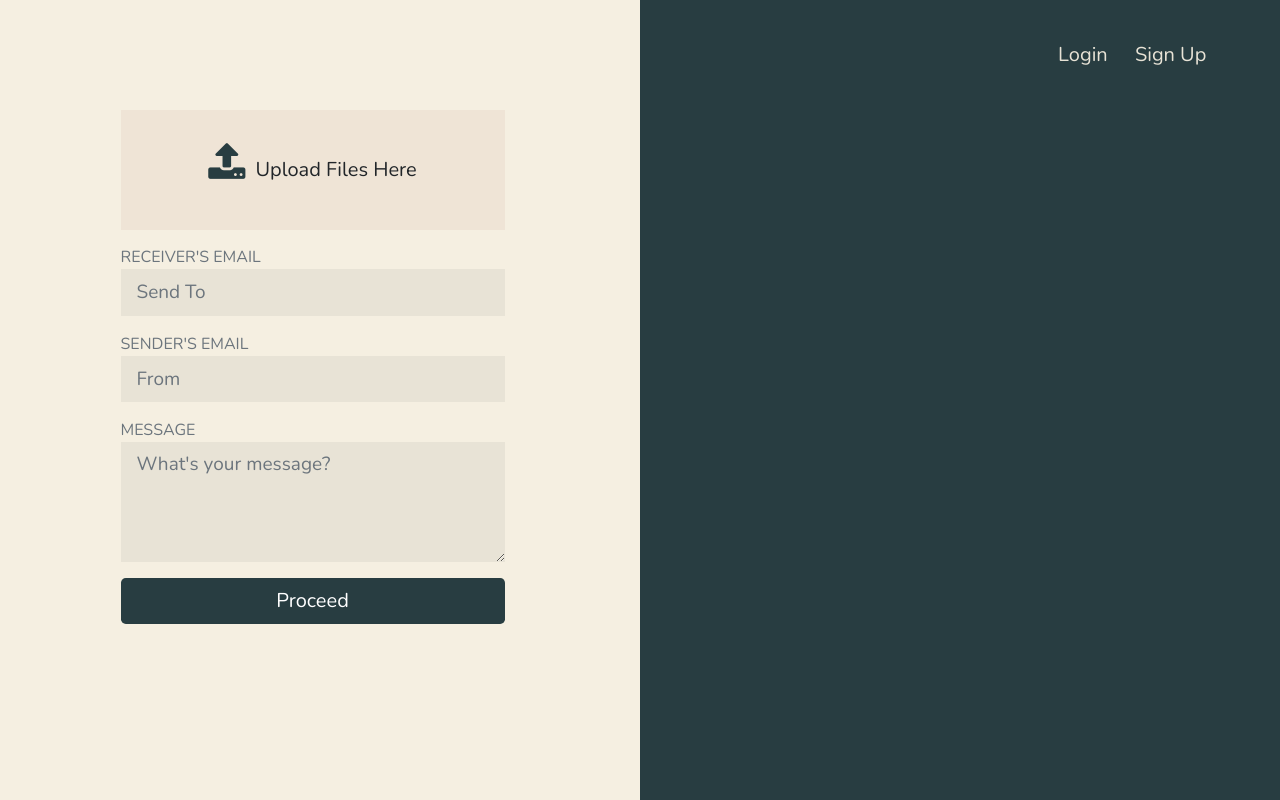
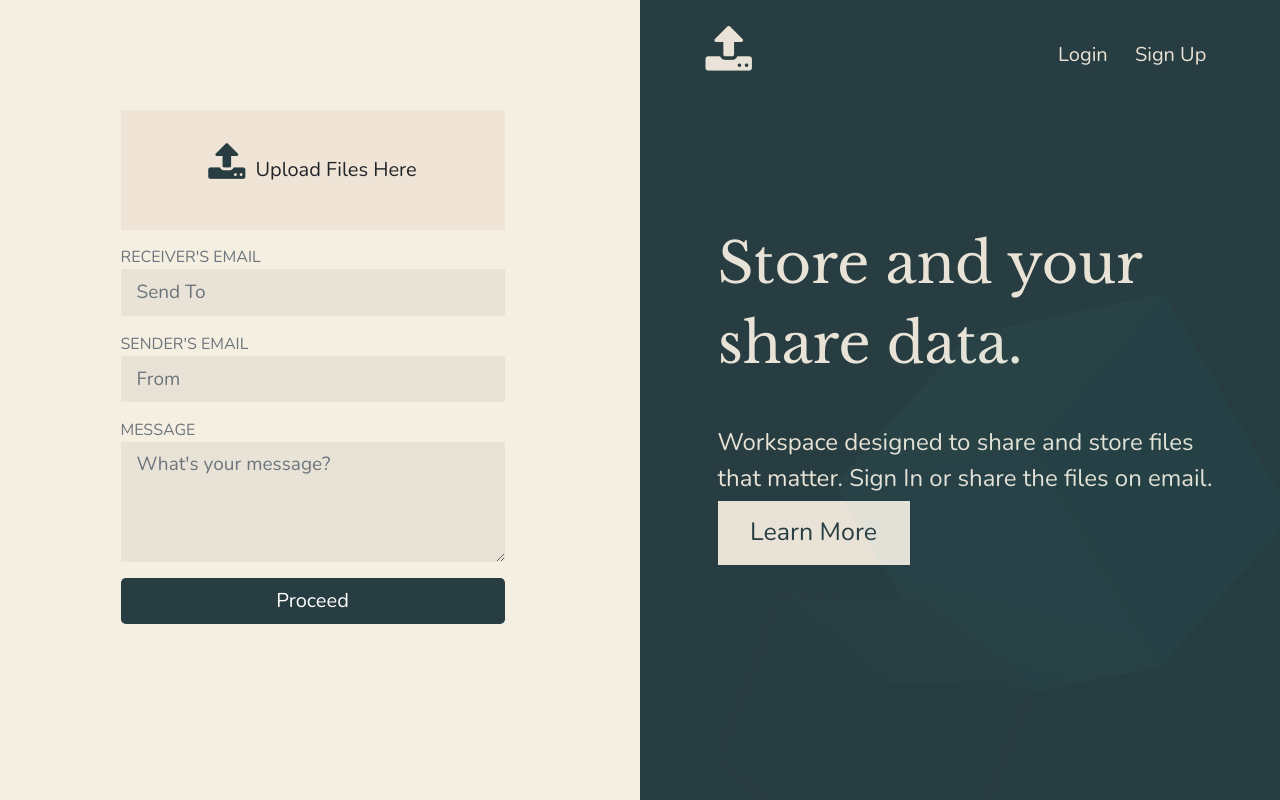
Before and after one commit to neerajp99/share_N_upload, a React (Create React App) app in the folder client/: page / in a window 1280 px wide. Built offline with nearby package versions, Linux system fonts and the light colour scheme.

Commit message:
Update landing

```diff
--- a/client/src/components/Landing.js
+++ b/client/src/components/Landing.js
@@ -8,6 +8,7 @@ import UploadForm from "./UploadForm";
 import Uploading from "./Uploading";
 import FileSent from "./Sent";
 import Navbar from "./Navbar";
+import Background from "../utils/img/cubes.png"
 
 class Landing extends Component {
   state = {
@@ -120,7 +121,14 @@ class Landing extends Component {
             {this.showUploadDetails()}
           </div>
           <div className="col-md-6 landing_container_right">
+          <div className="uploads_logo">
+            <i className="fa fa-upload uploads_logo_i" aria-hidden="true" />
+          </div>
             <Navbar details={"Uploads"} />
+            <h1 className="main_heading">Store and your share data.</h1>
+            <p className="main_para">Workspace designed to share and store files that matter. Sign In or share the files on email.</p>
+            <button className="main_button">Learn More</button>
+            <img src={Background} alt="background" className="bg-back"/>
           </div>
         </div>
       </div>
```
